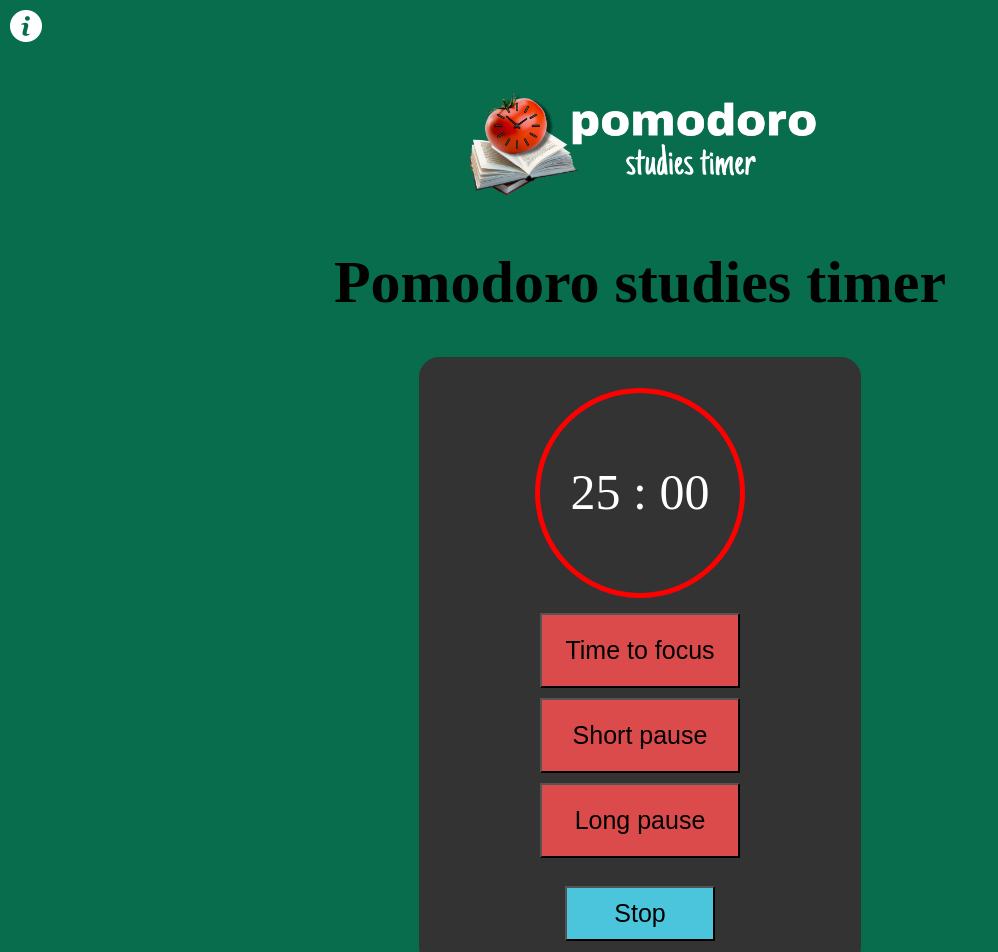
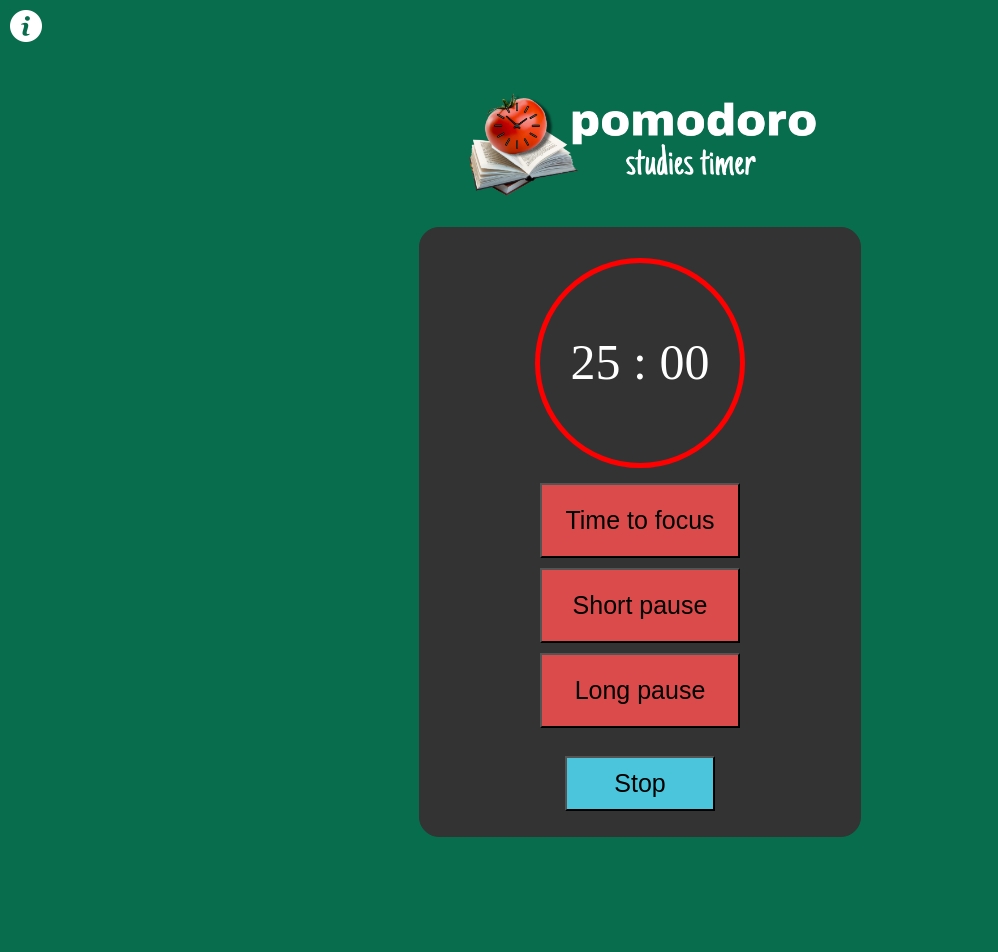
Before and after one commit to anatelles5/Pomodoro, a plain HTML site: page index.html in a window 1280 px wide. Shown: the top 952 px of the page, without its empty margins (0-998 px from the left). After the commit the page ends 857 px from the top, so only its background shows below. Drawn offline with Linux system fonts and the light colour scheme.

Commit message:
Update index.html

```diff
--- a/index.html
+++ b/index.html
@@ -25,8 +25,6 @@
         </p>
     </div>
     </div>
-        <h1 class="titulo">Pomodoro studies timer</h1>
-
         <div class="pomodoro">
             <div class="container">
                 <div class="timer">
```
